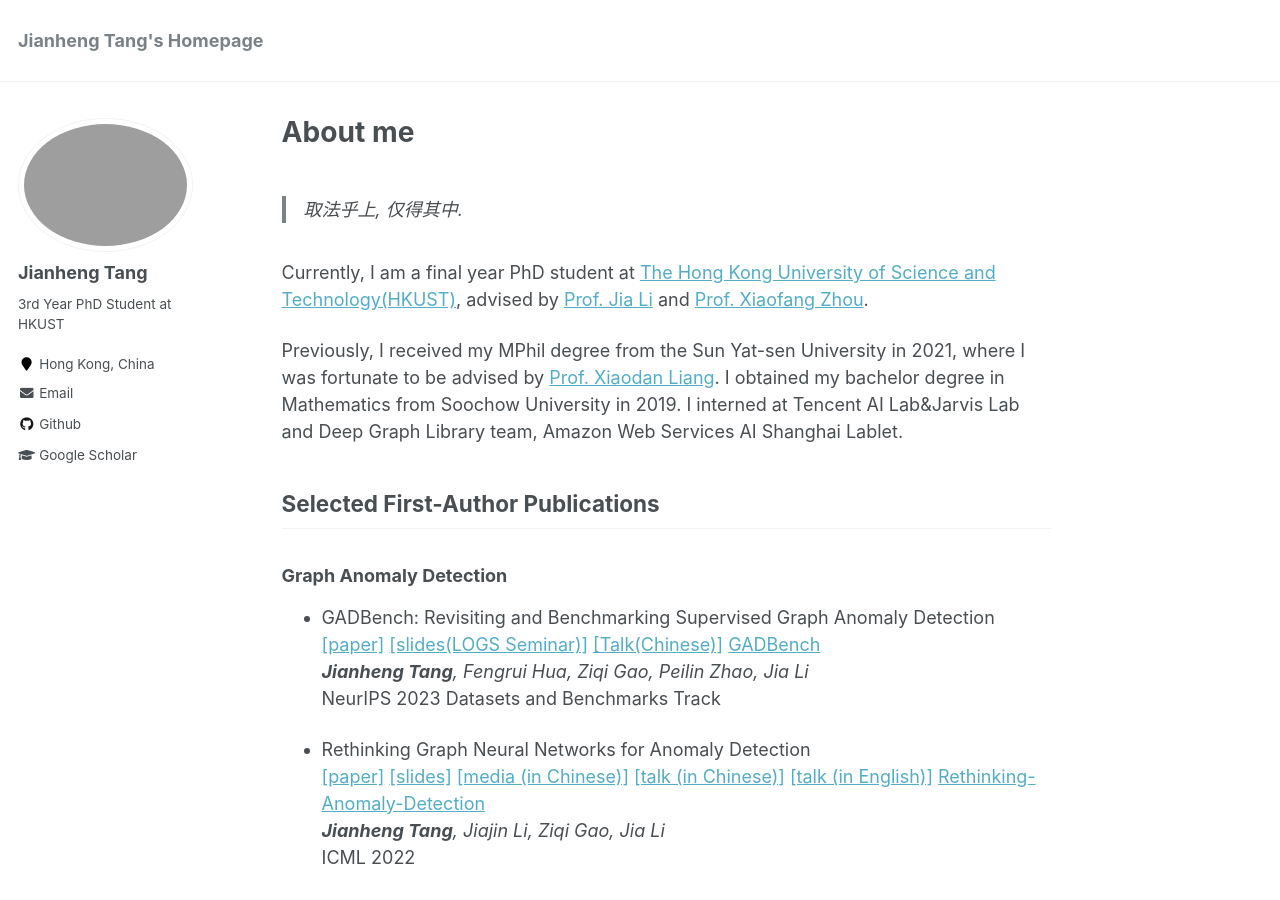
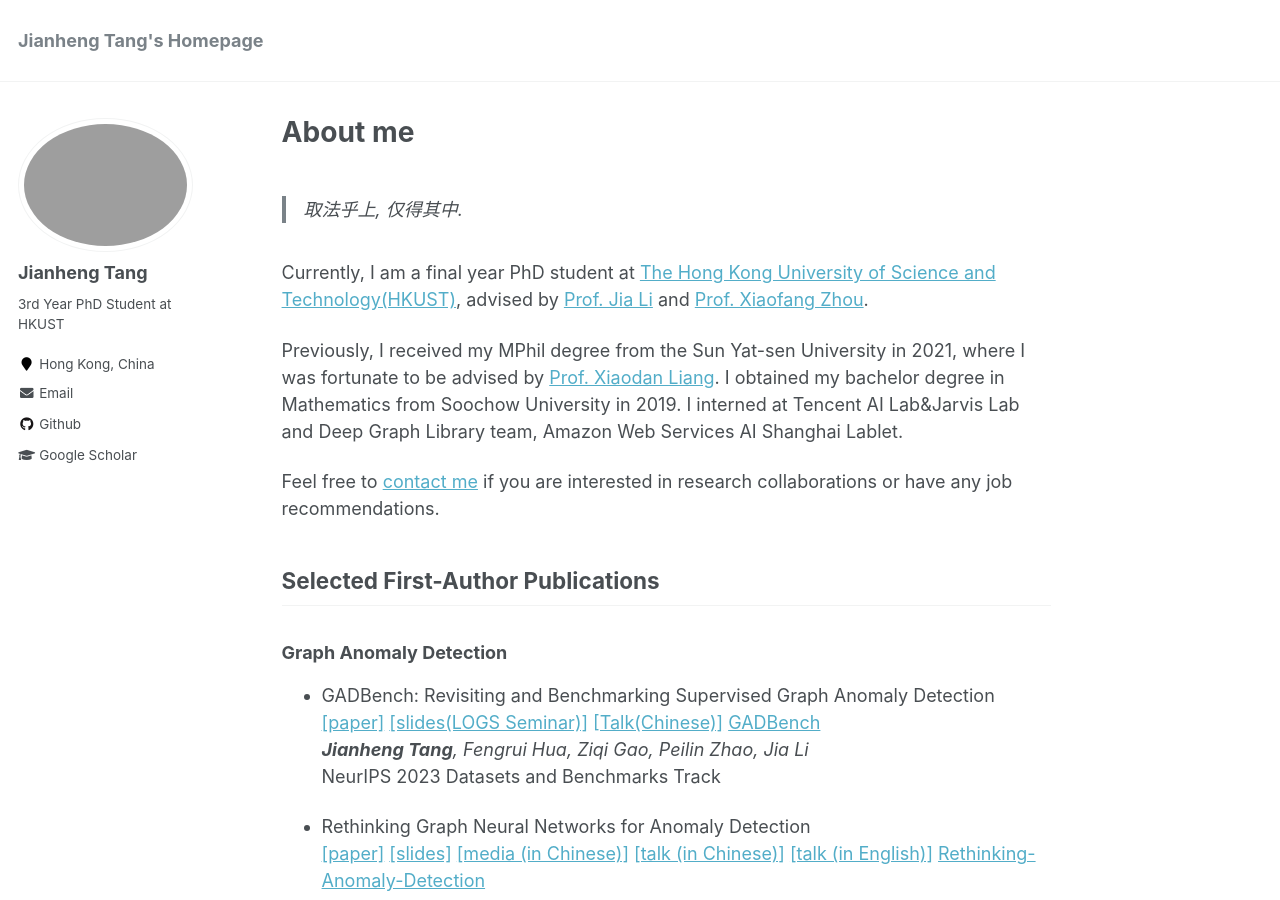
Before and after one commit to squareRoot3/squareRoot3.github.io, a Jekyll site: the page built from _pages/about.md, in a window 1280 px wide and 900 px high. Built offline with Jekyll 4.4.1, drawn with Linux system fonts in a browser that asks for light colours.

Commit message:
Update about.md

```diff
--- a/_pages/about.md
+++ b/_pages/about.md
@@ -15,6 +15,8 @@ advised by [Prof. Jia Li](https://sites.google.com/view/lijia) and [Prof. Xiaofa
 
 Previously, I received my MPhil degree from the Sun Yat-sen University in 2021, where I was fortunate to be advised by [Prof. Xiaodan Liang](https://scholar.google.com/citations?user=voxznZAAAAAJ&hl).
 I obtained my bachelor degree in Mathematics from Soochow University in 2019. I interned at Tencent AI Lab&Jarvis Lab and Deep Graph Library team, Amazon Web Services AI Shanghai Lablet.
+
+Feel free to [contact me](mailto:sqrt3tjh@gmail.com) if you are interested in research collaborations or have any job recommendations.
 
 <!-- Place this tag in your head or just before your close body tag. -->
 <script async defer src="https://buttons.github.io/buttons.js"></script>
```
